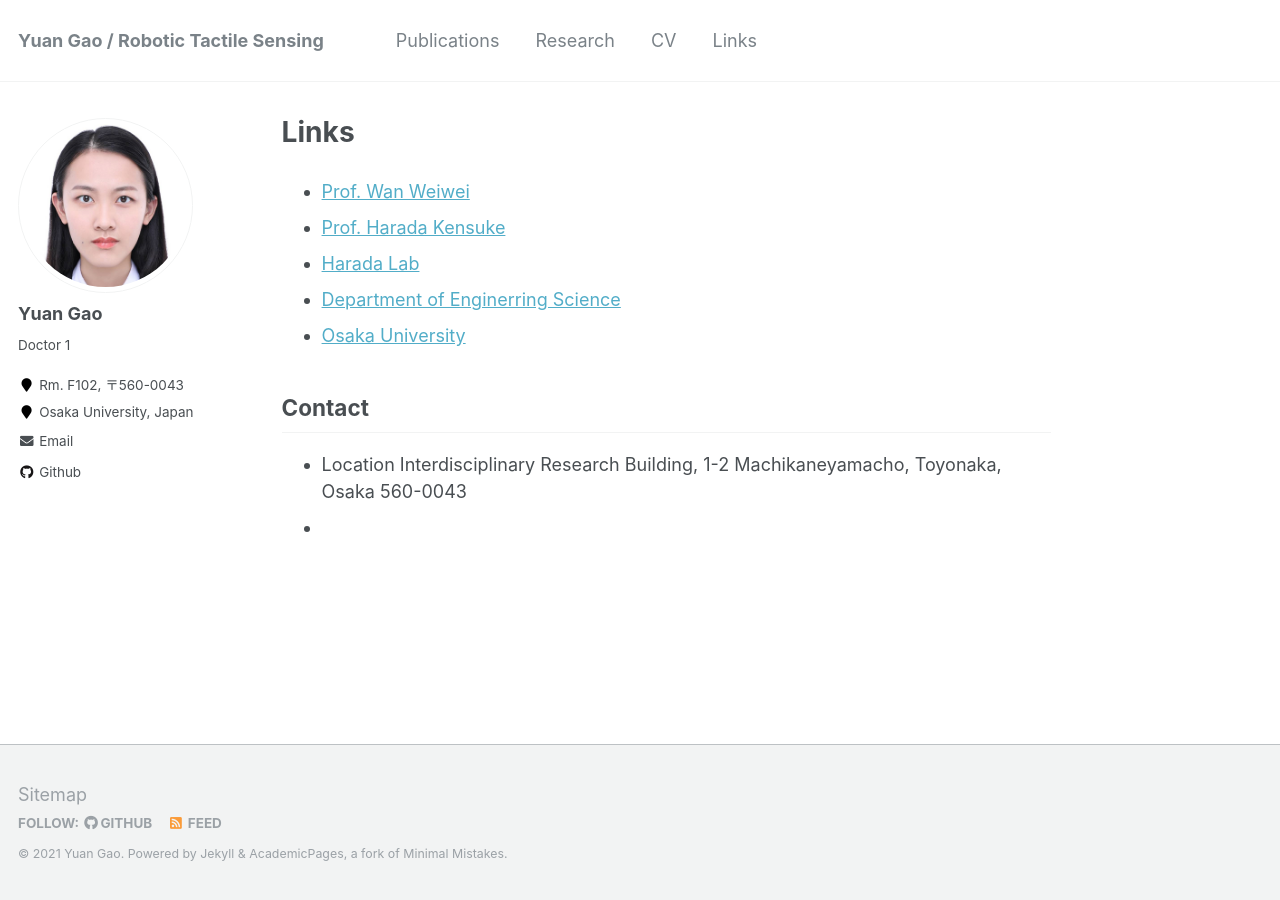
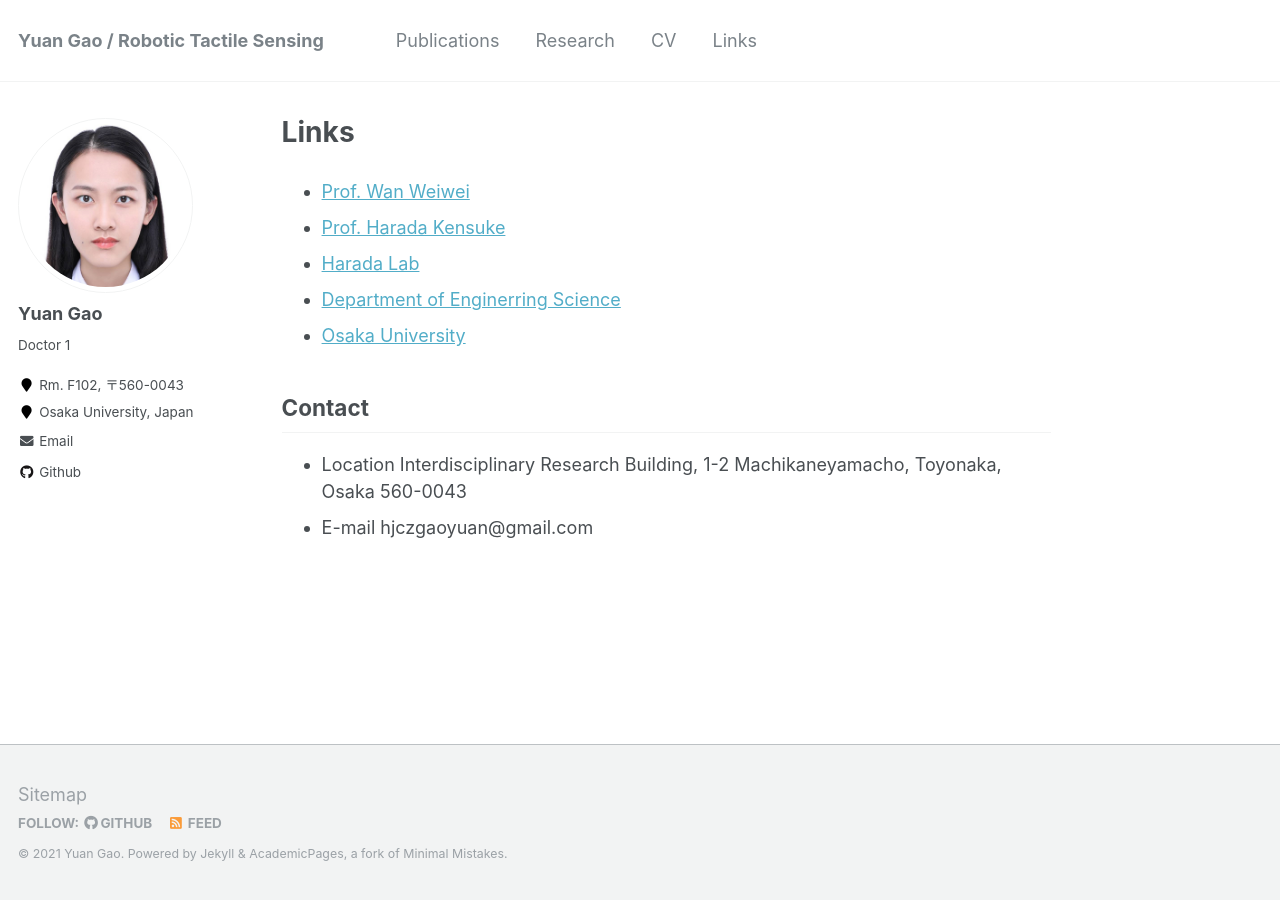
Before and after one commit to Photon26/Photon26.github.io, a Jekyll site: the page built from _pages/markdown.md, in a window 1280 px wide. Built offline with Jekyll 4.4.1, drawn with Linux system fonts in a browser that asks for light colours.

Commit message:
Update markdown.md

```diff
--- a/_pages/markdown.md
+++ b/_pages/markdown.md
@@ -16,4 +16,5 @@ redirect_from:
 ## Contact
 * Location
   Interdisciplinary Research Building, 1-2 Machikaneyamacho, Toyonaka, Osaka 560-0043
-*
+* E-mail
+  hjczgaoyuan@gmail.com
```
